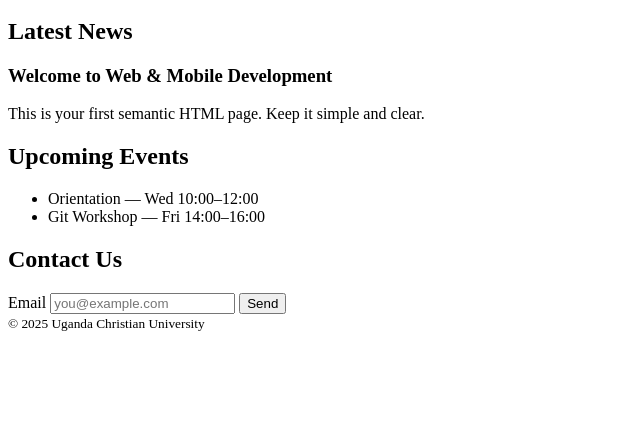
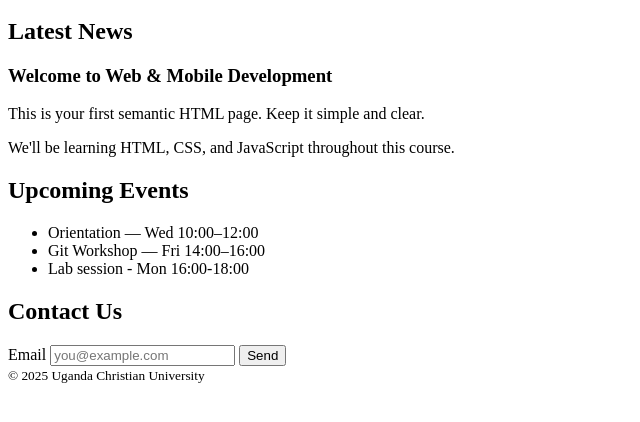
Before and after one commit to JDanielZ5G/ucu-dip-webdev-2025-lab01-B30614, a plain HTML site: page index.html in a window 1280 px wide. Shown: the part 100-522 px from the top of the page, without its empty margins (0-640 px from the left). Drawn offline with Linux system fonts and the light colour scheme.

Commit message:
feat: add first news item to noticeboard

```diff
--- a/index.html
+++ b/index.html
@@ -21,6 +21,7 @@
             <article>
                 <h3>Welcome to Web & Mobile Development</h3>
                 <p>This is your first semantic HTML page. Keep it simple and clear.</p>
+                <p>We'll be learning HTML, CSS, and JavaScript throughout this course.</p>
             </article>
         </section>
 
@@ -29,6 +30,7 @@
             <ul>
                 <li>Orientation — Wed 10:00–12:00</li>
                 <li>Git Workshop — Fri 14:00–16:00</li>
+                <li>Lab session - Mon 16:00-18:00</li>
             </ul>
         </section>
 
```
